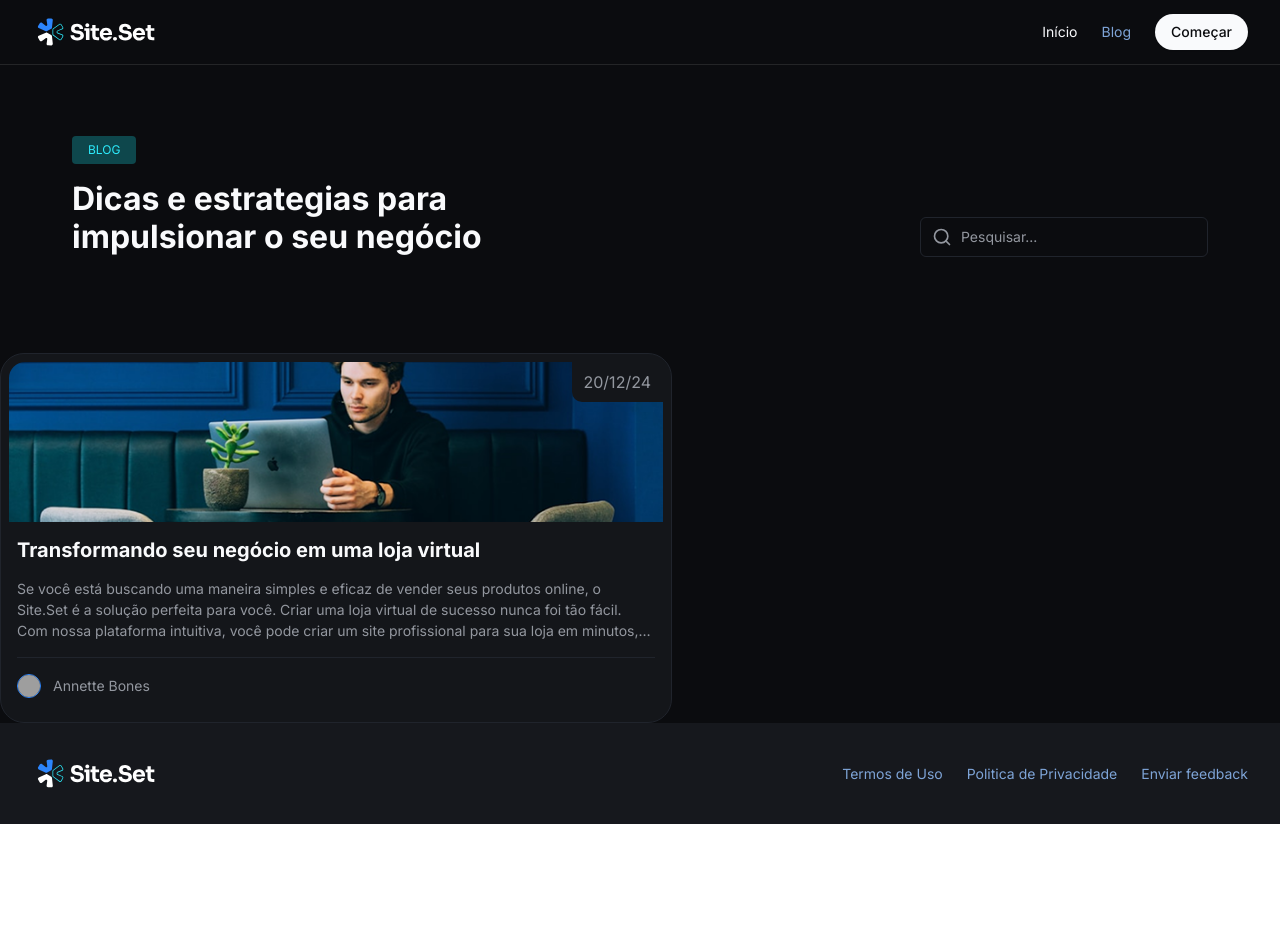
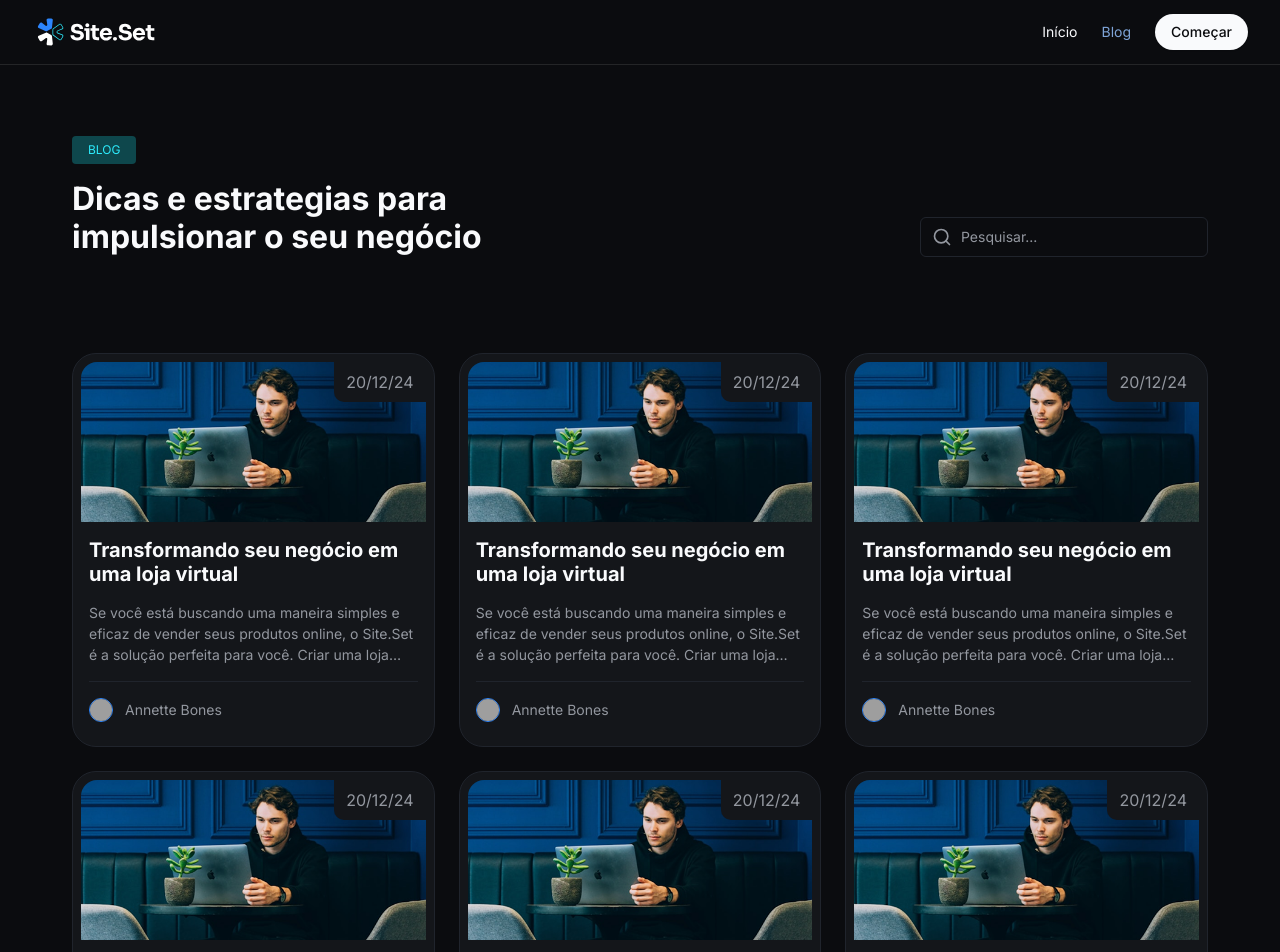
Before and after one commit to Mariano1994/site-blog, a Next.js app: page /blog in a window 1280 px wide. Shown: the top 952 px of the page. Before the commit the page ends 824 px from the top, so only its background shows below. Built offline with nearby package versions, Linux system fonts and the light colour scheme; grey boxes are pictures that could not be loaded; a web font is replaced by a local one.

Commit message:
created grid card component

```diff
--- a/src/templates/blog/blog-home-page.tsx
+++ b/src/templates/blog/blog-home-page.tsx
@@ -1,10 +1,12 @@
 import Header from "./header/header";
 import PostCard from "./post-card/post-card";
+import PostGridCard from "./post-grid-card/post-grid-card";
 
 const BlogHomePage = () => {
 	return (
 		<>
 			<Header />
+			<PostGridCard>
 				<PostCard
 					title="Transformando seu negócio em uma loja virtual"
 					description="Se você está buscando uma maneira simples e eficaz de vender seus produtos online, o Site.Set é a solução perfeita para você. Criar uma loja virtual de sucesso nunca foi tão fácil. Com nossa plataforma intuitiva, você pode criar um site profissional para sua loja em minutos, sem precisar de conhecimentos técnicos."
@@ -17,6 +19,72 @@ const BlogHomePage = () => {
 					imageSource="/assets/first-post.png"
 					slug="transformando-seu-negocio-em-uma-loja-virtual"
 				/>
+
+				<PostCard
+					title="Transformando seu negócio em uma loja virtual"
+					description="Se você está buscando uma maneira simples e eficaz de vender seus produtos online, o Site.Set é a solução perfeita para você. Criar uma loja virtual de sucesso nunca foi tão fácil. Com nossa plataforma intuitiva, você pode criar um site profissional para sua loja em minutos, sem precisar de conhecimentos técnicos."
+					date="20/12/24"
+					author={{
+						name: "Annette Bones",
+						role: "CEO na Anne Corp",
+						avatar: "/assets/customer01.png",
+					}}
+					imageSource="/assets/first-post.png"
+					slug="transformando-seu-negocio-em-uma-loja-virtual"
+				/>
+
+				<PostCard
+					title="Transformando seu negócio em uma loja virtual"
+					description="Se você está buscando uma maneira simples e eficaz de vender seus produtos online, o Site.Set é a solução perfeita para você. Criar uma loja virtual de sucesso nunca foi tão fácil. Com nossa plataforma intuitiva, você pode criar um site profissional para sua loja em minutos, sem precisar de conhecimentos técnicos."
+					date="20/12/24"
+					author={{
+						name: "Annette Bones",
+						role: "CEO na Anne Corp",
+						avatar: "/assets/customer01.png",
+					}}
+					imageSource="/assets/first-post.png"
+					slug="transformando-seu-negocio-em-uma-loja-virtual"
+				/>
+
+				<PostCard
+					title="Transformando seu negócio em uma loja virtual"
+					description="Se você está buscando uma maneira simples e eficaz de vender seus produtos online, o Site.Set é a solução perfeita para você. Criar uma loja virtual de sucesso nunca foi tão fácil. Com nossa plataforma intuitiva, você pode criar um site profissional para sua loja em minutos, sem precisar de conhecimentos técnicos."
+					date="20/12/24"
+					author={{
+						name: "Annette Bones",
+						role: "CEO na Anne Corp",
+						avatar: "/assets/customer01.png",
+					}}
+					imageSource="/assets/first-post.png"
+					slug="transformando-seu-negocio-em-uma-loja-virtual"
+				/>
+
+				<PostCard
+					title="Transformando seu negócio em uma loja virtual"
+					description="Se você está buscando uma maneira simples e eficaz de vender seus produtos online, o Site.Set é a solução perfeita para você. Criar uma loja virtual de sucesso nunca foi tão fácil. Com nossa plataforma intuitiva, você pode criar um site profissional para sua loja em minutos, sem precisar de conhecimentos técnicos."
+					date="20/12/24"
+					author={{
+						name: "Annette Bones",
+						role: "CEO na Anne Corp",
+						avatar: "/assets/customer01.png",
+					}}
+					imageSource="/assets/first-post.png"
+					slug="transformando-seu-negocio-em-uma-loja-virtual"
+				/>
+
+				<PostCard
+					title="Transformando seu negócio em uma loja virtual"
+					description="Se você está buscando uma maneira simples e eficaz de vender seus produtos online, o Site.Set é a solução perfeita para você. Criar uma loja virtual de sucesso nunca foi tão fácil. Com nossa plataforma intuitiva, você pode criar um site profissional para sua loja em minutos, sem precisar de conhecimentos técnicos."
+					date="20/12/24"
+					author={{
+						name: "Annette Bones",
+						role: "CEO na Anne Corp",
+						avatar: "/assets/customer01.png",
+					}}
+					imageSource="/assets/first-post.png"
+					slug="transformando-seu-negocio-em-uma-loja-virtual"
+				/>
+			</PostGridCard>
 		</>
 	);
 };
--- /dev/null
+++ b/src/templates/blog/post-grid-card/post-grid-card.tsx
@@ -0,0 +1,13 @@
+interface PostGridCardProps {
+	children: React.ReactNode;
+}
+
+const PostGridCard = ({ children }: PostGridCardProps) => {
+	return (
+		<div className="container grid grid-cols-1 md:grid-cols-2 lg:grid-cols-3 gap-6 mb-24 ">
+			{children}
+		</div>
+	);
+};
+
+export default PostGridCard;
```
Lines whose indentation alone changed are shown as unchanged.
